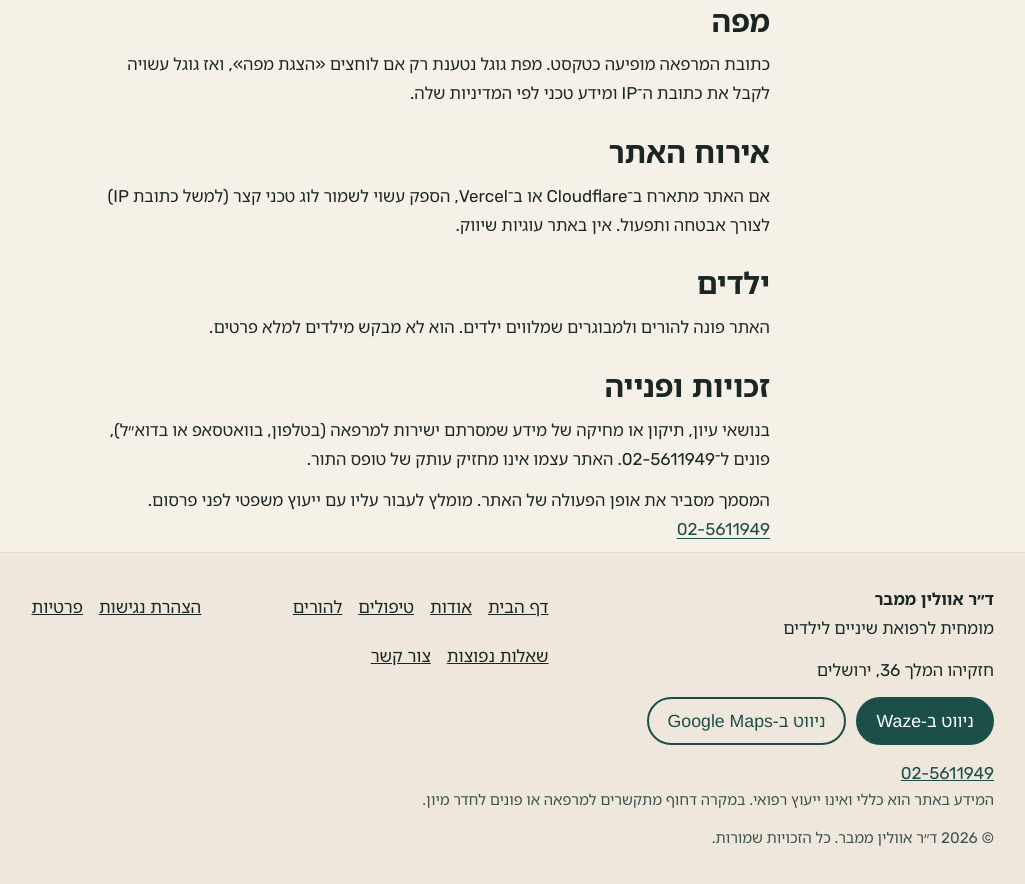
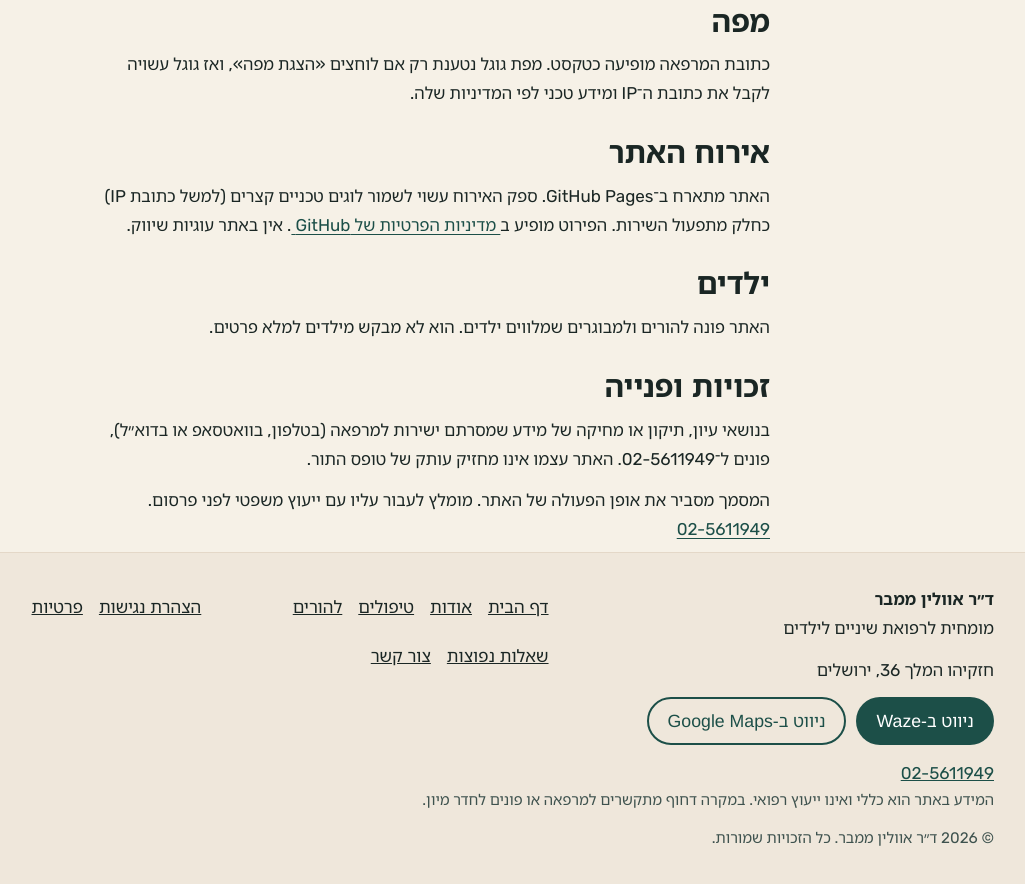
Before and after one commit to menynu/dr-evelyn-mamber-site, an Astro site: page /privacy in a window 1280 px wide. Shown: the part 976-1860 px from the top of the page, without its empty margins (206-1231 px from the left). Built offline with nearby package versions, Linux system fonts and the light colour scheme; Astro itself is replaced by a stand-in of ours; a web font is replaced by a local one.

Commit message:
Name GitHub Pages as the host in the privacy notice. (#5)
The hosting sentence no longer says the site may be on Cloudflare or Vercel. It states that the site is hosted on GitHub Pages and links to GitHub's privacy statement.

Co-authored-by: Cursor Agent <cursoragent@cursor.com>
Co-authored-by: menynu <menynu@users.noreply.github.com>

```diff
--- a/src/content/en.ts
+++ b/src/content/en.ts
@@ -373,7 +373,7 @@ export const copyEn = {
       {
         heading: "Hosting",
         paragraphs: [
-          "If the site is hosted on Cloudflare or Vercel, that provider may keep a short technical log, such as an IP address, for security and operations. The site does not set marketing cookies.",
+          "The site is hosted on GitHub Pages. The hosting provider may keep short technical logs (for example an IP address) as part of operating the service. The details are in [GitHub's privacy statement](https://docs.github.com/en/site-policy/privacy-policies/github-general-privacy-statement). The site does not set marketing cookies.",
         ],
       },
       {
--- a/src/content/he.ts
+++ b/src/content/he.ts
@@ -367,7 +367,7 @@ export const copyHe = {
       {
         heading: "אירוח האתר",
         paragraphs: [
-          "אם האתר מתארח ב־Cloudflare או ב־Vercel, הספק עשוי לשמור לוג טכני קצר (למשל כתובת IP) לצורך אבטחה ותפעול. אין באתר עוגיות שיווק.",
+          "האתר מתארח ב־GitHub Pages. ספק האירוח עשוי לשמור לוגים טכניים קצרים (למשל כתובת IP) כחלק מתפעול השירות. הפירוט מופיע ב[מדיניות הפרטיות של GitHub](https://docs.github.com/en/site-policy/privacy-policies/github-general-privacy-statement). אין באתר עוגיות שיווק.",
         ],
       },
       {
--- a/src/views/Info.astro
+++ b/src/views/Info.astro
@@ -22,6 +22,24 @@ const updated = new Intl.DateTimeFormat(locale === "he" ? "he-IL" : "en-GB", {
   year: "numeric",
   timeZone: "UTC",
 }).format(new Date(`${clinic.updatedAt}T00:00:00Z`));
+
+type ParagraphPart = { text: string; href?: string };
+
+/** Renders [label](https://...) as a link. Other paragraphs stay plain text. */
+function paragraphParts(paragraph: string): ParagraphPart[] {
+  const parts: ParagraphPart[] = [];
+  const re = /\[([^\]]+)\]\((https:\/\/[^)\s]+)\)/g;
+  let last = 0;
+  for (const match of paragraph.matchAll(re)) {
+    const start = match.index ?? 0;
+    if (start > last) parts.push({ text: paragraph.slice(last, start) });
+    parts.push({ text: match[1], href: match[2] });
+    last = start + match[0].length;
+  }
+  if (last < paragraph.length) parts.push({ text: paragraph.slice(last) });
+  if (parts.length === 0) parts.push({ text: paragraph });
+  return parts;
+}
 ---
 <Base locale={locale} title={meta.title} description={meta.description} path={path} breadcrumbs={crumbs}>
   <article class="container page-intro prose">
@@ -33,7 +51,20 @@ const updated = new Intl.DateTimeFormat(locale === "he" ? "he-IL" : "en-GB", {
     {content.sections.map((section) => (
       <section>
         {section.heading && <h2>{section.heading}</h2>}
-        {"paragraphs" in section && section.paragraphs?.map((paragraph) => <p>{paragraph}</p>)}
+        {"paragraphs" in section && section.paragraphs?.map((paragraph) => (
+          <p>
+            {paragraphParts(paragraph).map((part) =>
+              part.href ? (
+                <a href={part.href} target="_blank" rel="noopener noreferrer">
+                  {part.text}
+                  <span class="sr-only"> {t.newTab}</span>
+                </a>
+              ) : (
+                part.text
+              )
+            )}
+          </p>
+        ))}
         {"list" in section && section.list && (
           <ul>
             {section.list.map((item) => <li>{item}</li>)}
```
